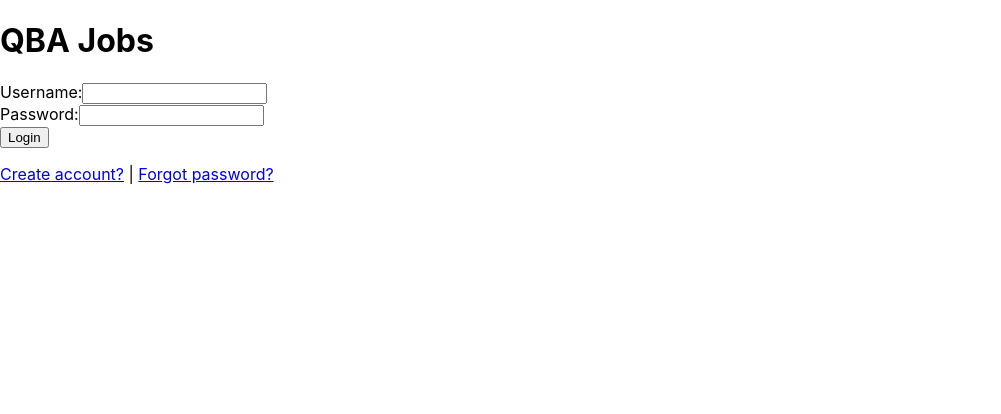
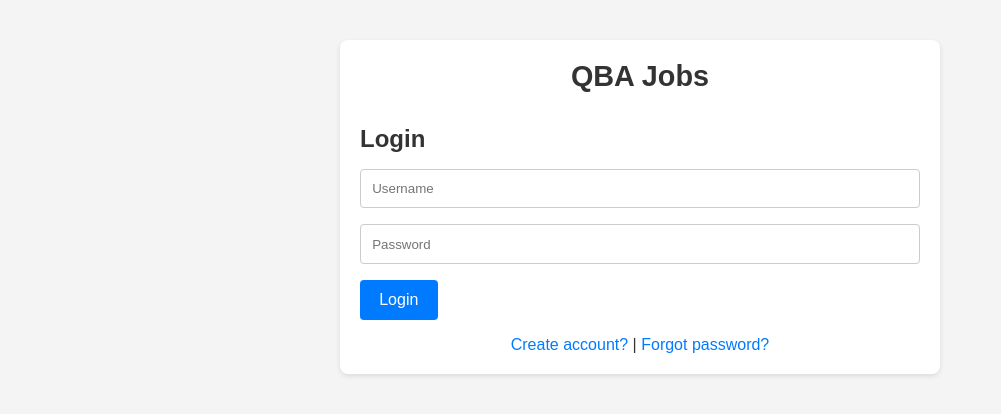
Before and after one commit to shuklashreyas/QBARecruitingSystem, a React (Create React App) app in the folder job-management/frontend/: page /login in a window 1280 px wide. Shown: the top 414 px of the page, without its empty margins (0-1001 px from the left). Built offline with nearby package versions, Linux system fonts and the light colour scheme.

Commit message:
Day 16 - Implement applicant login and job listings pages with filtering controls and job table UI

```diff
--- a/job-management/frontend/package.json
+++ b/job-management/frontend/package.json
@@ -9,6 +9,7 @@
     "@testing-library/user-event": "^13.5.0",
     "react": "^19.0.0",
     "react-dom": "^19.0.0",
+    "react-router-dom": "^7.3.0",
     "react-scripts": "5.0.1",
     "web-vitals": "^2.1.4"
   },
--- a/job-management/frontend/src/App.css
+++ b/job-management/frontend/src/App.css
@@ -1,43 +1,97 @@
-/* src/App.css */
-.job-listing {
-  border: 1px solid #ddd;
-  border-radius: 5px;
-  padding: 1rem;
-  margin: 1rem 0;
-  transition: box-shadow 0.3s ease, transform 0.3s ease;
+/* App.css (just an example to unify some basic styling) */
+
+/* Global resets or universal styles */
+* {
+  margin: 0;
+  padding: 0;
+  box-sizing: border-box;
 }
 
-.job-listing:hover {
-  box-shadow: 0 4px 8px rgba(0, 0, 0, 0.2);
-  transform: translateY(-3px);
+/* Body style */
+body {
+  font-family: Arial, sans-serif;
+  background: #f4f4f4;
+  color: #333;
 }
 
-/* Global font and spacing improvements */
-body {
-  font-family: 'Segoe UI', Tahoma, Geneva, Verdana, sans-serif;
-  margin: 0;
-  padding: 0;
-  background-color: #f9f9f9;
+/* Simple container to center content */
+.container {
+  width: 90%;
+  max-width: 600px;
+  margin: 40px auto; /* top/bottom = 40px, auto center horizontally */
+  background: #fff;
+  border-radius: 8px;
+  box-shadow: 0 2px 5px rgba(0,0,0,0.1);
+  padding: 20px;
 }
 
-/* Responsive styles */
-@media (max-width: 768px) {
-  .job-listing {
-    padding: 0.75rem;
-    margin: 0.5rem 0;
-  }
-
-  h1 {
-    font-size: 1.5rem;
-  }
+/* Headings, spacing */
+h1, h2 {
+  margin-bottom: 1rem;
 }
 
-@media (max-width: 480px) {
-  .job-listing {
-    padding: 0.5rem;
-  }
+h1 {
+  font-size: 1.8rem;
+  text-align: center;
+  margin-bottom: 2rem;
+}
 
-  h1 {
-    font-size: 1.25rem;
-  }
+/* Buttons, inputs */
+button {
+  background: #007bff;
+  color: #fff;
+  border: none;
+  padding: 0.7rem 1.2rem;
+  border-radius: 4px;
+  cursor: pointer;
+  font-size: 1rem;
 }
+
+button:hover {
+  background: #0056b3;
+}
+
+/* Input fields */
+input[type="text"],
+input[type="password"] {
+  width: 100%;
+  margin-bottom: 1rem;
+  padding: 0.7rem;
+  border: 1px solid #ccc;
+  border-radius: 4px;
+}
+
+/* Simple link style */
+a {
+  color: #007bff;
+  text-decoration: none;
+}
+
+a:hover {
+  text-decoration: underline;
+}
+
+/* Utility classes */
+.text-center {
+  text-align: center;
+}
+
+.mb-1 {
+  margin-bottom: 1rem;
+}
+
+.job-table {
+  width: 100%;
+  border-collapse: collapse;
+}
+
+.job-table th,
+.job-table td {
+  padding: 8px;
+  text-align: left;
+  border-bottom: 1px solid #ccc;
+}
+
+.job-table th {
+  background-color: #eee;
+}
--- a/job-management/frontend/src/App.js
+++ b/job-management/frontend/src/App.js
@@ -9,6 +9,7 @@ function App() {
       <Routes>
         <Route path="/login" element={<LoginPage />} />
         <Route path="/jobs" element={<JobListingsPage />} />
+        {/* Add any other routes here */}
       </Routes>
     </Router>
   );
--- /dev/null
+++ b/job-management/frontend/src/components/JobTable.js
@@ -0,0 +1,36 @@
+import React from 'react';
+
+function JobTable({ jobs }) {
+  return (
+    <table className="job-table">
+      <thead>
+        <tr>
+          <th>Job Name</th>
+          <th>Job ID</th>
+          <th>In Person/Hybrid</th>
+          <th>Compensation</th>
+          <th>Job Description</th>
+        </tr>
+      </thead>
+      <tbody>
+        {jobs.length > 0 ? (
+          jobs.map((job) => (
+            <tr key={job.id}>
+              <td>{job.title}</td>
+              <td>{job.id}</td>
+              <td>{job.inPersonOrHybrid || "N/A"}</td>
+              <td>{job.compensation || "N/A"}</td>
+              <td>{job.description}</td>
+            </tr>
+          ))
+        ) : (
+          <tr>
+            <td colSpan="5">No jobs available.</td>
+          </tr>
+        )}
+      </tbody>
+    </table>
+  );
+}
+
+export default JobTable;
--- a/job-management/frontend/src/pages/JobListingsPage.js
+++ b/job-management/frontend/src/pages/JobListingsPage.js
@@ -1,72 +1,77 @@
-import React, { useEffect, useState } from "react";
-
+// src/pages/JobListingsPage.js
+import React, { useState, useEffect } from "react";
+import "./../App.css";
+import JobTable from "../components/JobTable";
 
 function JobListingsPage() {
   const [jobs, setJobs] = useState([]);
   const [titleFilter, setTitleFilter] = useState("");
   const [companyFilter, setCompanyFilter] = useState("");
-  const [limit, setLimit] = useState(5);
+  const [limit] = useState(5);
   const [offset, setOffset] = useState(0);
 
-  const fetchJobs = () => {
-    const token = localStorage.getItem("access_token");
+  // Fetch jobs from your FastAPI endpoint
+  const fetchJobs = async () => {
+    try {
       const url = `http://127.0.0.1:8000/jobs?limit=${limit}&offset=${offset}&title=${titleFilter}&company=${companyFilter}`;
-    fetch(url, {
-      headers: {
-        "Content-Type": "application/json",
-        "Authorization": token ? `Bearer ${token}` : "",
-      },
-    })
-      .then((response) => response.json())
-      .then((data) => {
+      const response = await fetch(url);
+      if (!response.ok) {
+        throw new Error("Failed to fetch jobs");
+      }
+      const data = await response.json();
       if (Array.isArray(data)) {
         setJobs(data);
       } else {
         console.error("Expected an array but got:", data);
         setJobs([]);
       }
-      })
-      .catch((error) => console.error("Error fetching jobs:", error));
+    } catch (error) {
+      console.error("Error fetching jobs:", error);
+    }
   };
 
+  // Re-fetch jobs whenever filters or pagination change
   useEffect(() => {
     fetchJobs();
     // eslint-disable-next-line react-hooks/exhaustive-deps
-  }, [titleFilter, companyFilter, limit, offset]);
+  }, [titleFilter, companyFilter, offset]);
 
   return (
-    <div className="job-listings-page">
+    <div className="container">
       <h1>Job Listings</h1>
-      <div className="filters">
+      {/* Filtering Inputs */}
+      <div style={{ marginBottom: "1rem" }}>
         <input
           type="text"
           placeholder="Filter by title"
           value={titleFilter}
-          onChange={(e) => setTitleFilter(e.target.value)}
+          onChange={(e) => {
+            setOffset(0);
+            setTitleFilter(e.target.value);
+          }}
         />
         <input
           type="text"
           placeholder="Filter by company"
           value={companyFilter}
-          onChange={(e) => setCompanyFilter(e.target.value)}
+          onChange={(e) => {
+            setOffset(0);
+            setCompanyFilter(e.target.value);
+          }}
         />
         <button onClick={() => setOffset(0)}>Search</button>
       </div>
-      {jobs.length > 0 ? (
-        jobs.map((job) => (
-          <div key={job.id} className="job-listing">
-            <h2>{job.title}</h2>
-            <p>{job.description}</p>
-            <p>
-              <strong>Company:</strong> {job.company}
-            </p>
-          </div>
-        ))
-      ) : (
-        <p>No jobs available.</p>
-      )}
-      <div className="pagination">
-        <button onClick={() => setOffset(Math.max(offset - limit, 0))} disabled={offset === 0}>
+
+      {/* Job Table Component */}
+      <JobTable jobs={jobs} />
+
+      {/* Pagination Controls */}
+      <div style={{ marginTop: "1rem" }}>
+        <button
+          onClick={() => setOffset(Math.max(offset - limit, 0))}
+          disabled={offset === 0}
+          style={{ marginRight: "1rem" }}
+        >
           Previous
         </button>
         <button onClick={() => setOffset(offset + limit)}>Next</button>
--- a/job-management/frontend/src/pages/LoginPage.js
+++ b/job-management/frontend/src/pages/LoginPage.js
@@ -1,57 +1,75 @@
+// src/pages/LoginPage.js
 import React, { useState } from "react";
+import { useNavigate } from "react-router-dom";
+import "./../App.css"; // Make sure to import your CSS
 
 function LoginPage() {
+  const navigate = useNavigate();
+
+  // Local state for form inputs
   const [username, setUsername] = useState("");
   const [password, setPassword] = useState("");
 
   const handleLogin = async (e) => {
     e.preventDefault();
-    // Replace the URL with your backend login endpoint
+    // Example login flow (replace with your actual logic)
+    try {
       const response = await fetch("http://127.0.0.1:8000/auth/token", {
         method: "POST",
         headers: {
           "Content-Type": "application/x-www-form-urlencoded",
         },
-      body: new URLSearchParams({ username, password }),
+        body: new URLSearchParams({
+          username: username,
+          password: password,
+        }),
       });
+
+      if (!response.ok) {
+        throw new Error("Login failed");
+      }
+
       const data = await response.json();
-    if (data.access_token) {
-      localStorage.setItem("access_token", data.access_token);
-      // Redirect to job listings (you might use a navigation library or window.location)
-      window.location.href = "/jobs";
-    } else {
-      console.error("Login failed", data);
+      console.log("Token received:", data.access_token);
+      // Ideally, store token in localStorage or a global state
+      // localStorage.setItem("token", data.access_token);
+
+      // Navigate to jobs page after login
+      navigate("/jobs");
+    } catch (error) {
+      console.error("Error during login:", error);
+      alert("Login failed. Please check your credentials.");
     }
   };
 
   return (
-    <div className="login-page">
+    <div className="container">
       <h1>QBA Jobs</h1>
+      <h2 className="mb-1">Login</h2>
       <form onSubmit={handleLogin}>
-        <div>
-          <label>Username:</label>
         <input
           type="text"
+          placeholder="Username"
           value={username}
           onChange={(e) => setUsername(e.target.value)}
           required
         />
-        </div>
-        <div>
-          <label>Password:</label>
+
         <input
           type="password"
+          placeholder="Password"
           value={password}
           onChange={(e) => setPassword(e.target.value)}
           required
         />
-        </div>
+
         <button type="submit">Login</button>
       </form>
-      <p>
+
+      <div className="text-center" style={{ marginTop: "1rem" }}>
         <a href="/register">Create account?</a> |{" "}
         <a href="/forgot-password">Forgot password?</a>
-      </p>
+      </div>
     </div>
   );
 }
```
Also changed, not shown: 2 other files (tests, documents, lock files or other folders). Lines whose indentation alone changed are shown as unchanged.
